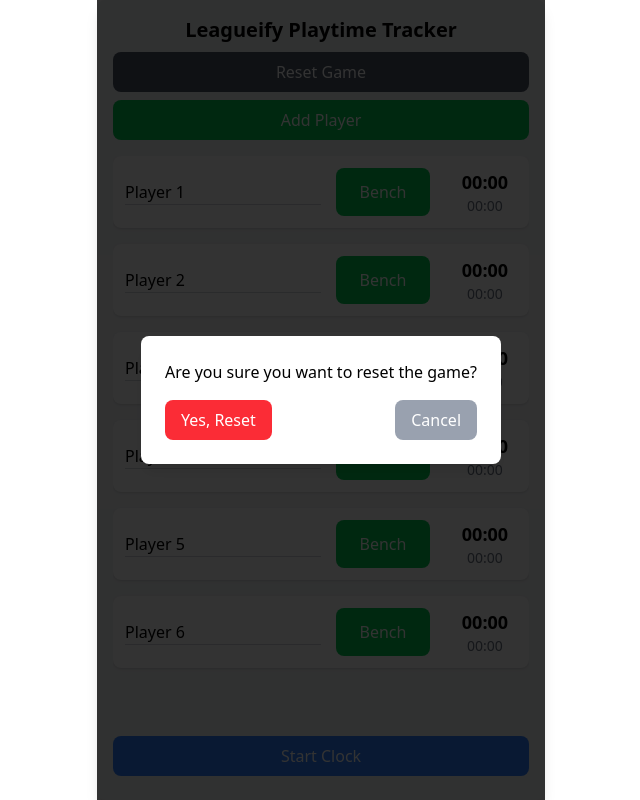
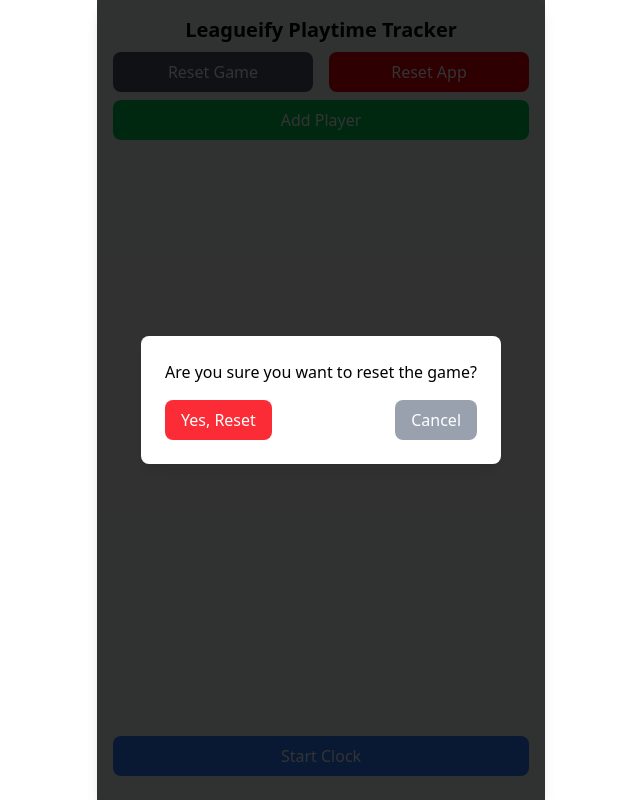
Before and after one commit to Leagueify/playtime-tracker, a React (Vite) app in the folder web/: page / in a window 1280 px wide. Both pictures are taken after a click on the button "Reset Game". Shown: the whole page, without its empty margins (319-959 px from the left). Built offline with nearby package versions, Linux system fonts and the light colour scheme.

Commit message:
Add Game Reset Functionality

```diff
--- a/web/src/Home.tsx
+++ b/web/src/Home.tsx
@@ -1,5 +1,6 @@
 import { useState, useEffect } from "react";
 import Button from "./components/Button";
+import ConfirmationModal from "./components/ConfirmationModal";
 
 const initialPlayers = [
   "Player 1",
@@ -29,6 +30,8 @@
   const [timeData, setTimeData] = useState<Player[]>([]);
   const [clockRunning, setClockRunning] = useState<boolean>(false);
   const [showResetModal, setShowResetModal] = useState<boolean>(false);
+  const [modalAction, setModalAction] = useState<(() => void) | null>(null);
+  const [showModalTitle, setModalTitle] = useState<string>("");
 
   // Load saved state on first mount
   useEffect(() => {
@@ -59,14 +62,7 @@
     }
 
     // Fallback if no saved state
-    setTimeData(
-      initialPlayers.map((player) => ({
-        name: player,
-        total: 0,
-        shiftTime: 0,
-        active: false,
-      }))
-    );
+    resetApp()
   }, []);
 
   // Timer effect
@@ -161,6 +157,19 @@
     });
   };
 
+  const resetApp = () => {
+    setTimeData(
+      initialPlayers.map((player) => ({
+        name: player,
+        total: 0,
+        shiftTime: 0,
+        active: false,
+      }))
+    );
+    saveState(timeData, false)
+    setShowResetModal(false)
+  }
+
   const resetTimers = () => {
     setShowResetModal(false);
     const resetData = timeData.map((player) => ({
@@ -180,18 +189,38 @@
     saveState(timeData, newState);
   };
 
+  const displayResetModal = (modalTitle: string, action: () => void) => {
+    setModalAction(() => action)
+    setModalTitle(modalTitle);
+    setShowResetModal(true);
+  }
+
   return (
     <div className="max-w-md h-screen mx-auto p-4 bg-gray-100 rounded-lg shadow-lg flex flex-col">
       {/* fixed header */}
       <div className={`sticky top-0 bg-gray-100 z-10 pb-2 ${clockRunning ? "hidden" : ""}`}>
         <h2 className="text-xl font-bold text-center mb-2">Leagueify Playtime Tracker</h2>
         <div className="flex flex-col gap-2">
+          <div className="flex justify-between">
             <Button
-            onClick={() => setShowResetModal(true)}
-            className="w-full bg-gray-600 text-white py-2 rounded-lg"
+              onClick={() => displayResetModal(
+                "Are you sure you want to reset the game?",
+                resetTimers,
+              )}
+              className="w-50 bg-gray-600 text-white py-2 rounded-lg"
             >
               Reset Game
             </Button>
+            <Button
+              onClick={() => displayResetModal(
+                "Are you sure you want to reset the application?",
+                resetApp,
+              )}
+              className="w-50 bg-red-600 text-white py-2 rounded-lg"
+            >
+              Reset App
+            </Button>
+          </div>
           <Button
             onClick={addPlayer}
             className="w-full bg-green-500 text-white py-2 rounded-lg"
@@ -254,25 +283,20 @@
 
       {/* reset modal */}
       {showResetModal && (
-        <div className="z-100 fixed max-w-md mx-auto inset-0 flex items-center justify-center bg-black/80">
-          <div className="bg-white p-6 rounded-lg shadow-lg">
-            <p className="mb-4">Are you sure you want to reset the game?</p>
-            <div className="flex justify-between">
+        <ConfirmationModal title={showModalTitle}>
           <Button
-                onClick={resetTimers}
+            onClick={() => modalAction?.()}
             className="bg-red-500 text-white px-4 py-2 rounded-lg"
           >
             Yes, Reset
           </Button>
           <Button
-                onClick={() => setShowResetModal(false)}
+            onClick={() => [setShowResetModal(false), setModalTitle("")]}
             className="bg-gray-400 text-white px-4 py-2 rounded-lg"
           >
             Cancel
           </Button>
-            </div>
-          </div>
-        </div>
+        </ConfirmationModal>
       )}
     </div>
   );
--- /dev/null
+++ b/web/src/components/ConfirmationModal.tsx
@@ -0,0 +1,19 @@
+import React from "react";
+
+type ModalProps = {
+  title: string,
+  children: React.ReactNode;
+};
+
+export default function ConfirmationModal({ title, children }: ModalProps) {
+  return (
+    <div className="z-100 fixed max-w-md mx-auto inset-0 flex items-center justify-center bg-black/80">
+      <div className="bg-white p-6 rounded-lg shadow-lg">
+        <p className="mb-4">{title}</p>
+        <div className="flex justify-between">
+          {children}
+        </div>
+      </div>
+    </div>
+  );
+}
```
Lines whose indentation alone changed are shown as unchanged.
